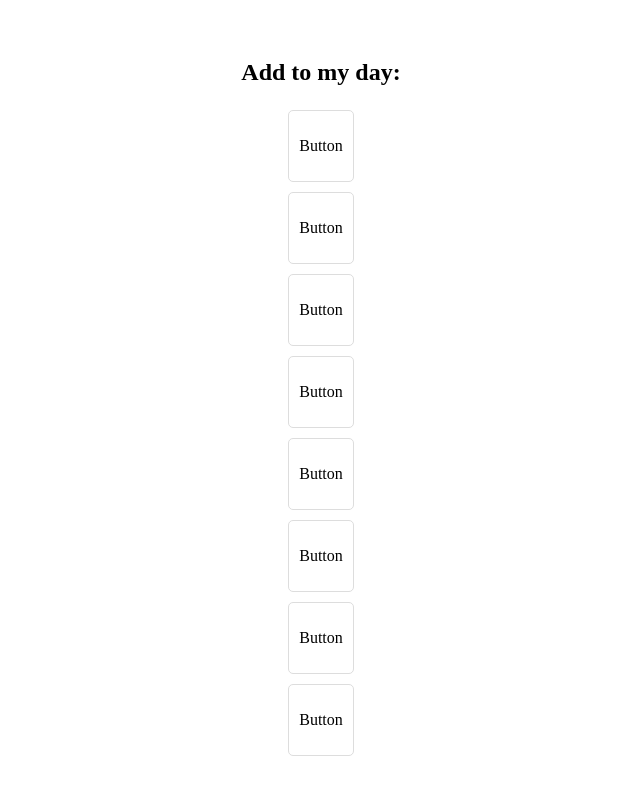
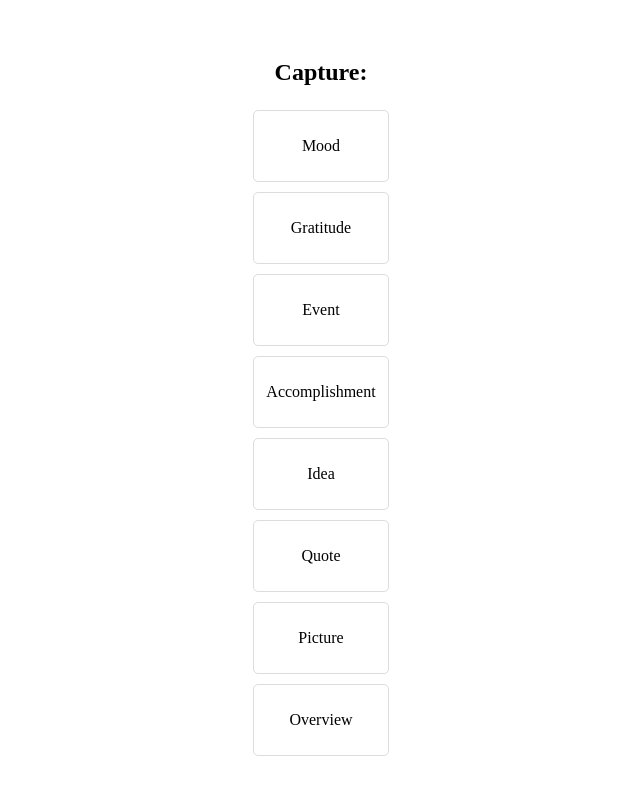
Before and after one commit to JesseBremer/journal-mate, a plain HTML site: page pages/flowform.html in a window 1280 px wide. Shown: the whole page, without its empty margins (319-959 px from the left). Drawn offline with Linux system fonts and the light colour scheme.

Commit message:
Setup page structure for events to take place.

```diff
--- a/pages/flowform.html
+++ b/pages/flowform.html
@@ -11,38 +11,38 @@
 <body>
     <div class="button-column">
         <div class="title">
-            <h2>Add to my day:</h2>
+            <h2>Capture:</h2>
         </div>
         <div class="button" onclick="handleButtonClick(1)">
-            <p>Button</p>
+            <p>Mood</p>
         </div>
 
         <div class="button" onclick="handleButtonClick(2)">
-            <p>Button</p>
+            <p>Gratitude</p>
         </div>
 
         <div class="button" onclick="handleButtonClick(3)">
-            <p>Button</p>
+            <p>Event</p>
         </div>
 
         <div class="button" onclick="handleButtonClick(3)">
-            <p>Button</p>
+            <p>Accomplishment</p>
         </div>
 
         <div class="button" onclick="handleButtonClick(3)">
-            <p>Button</p>
+            <p>Idea</p>
         </div>
 
         <div class="button" onclick="handleButtonClick(3)">
-            <p>Button</p>
+            <p>Quote</p>
         </div>
 
         <div class="button" onclick="handleButtonClick(3)">
-            <p>Button</p>
+            <p>Picture</p>
         </div>
 
         <div class="button" onclick="handleButtonClick(3)">
-            <p>Button</p>
+            <p>Overview</p>
         </div>
     </div>
 
--- a/stylesheets/flowform.css
+++ b/stylesheets/flowform.css
@@ -14,6 +14,7 @@ body {
 
   .button {
     cursor: pointer;
+    width: 80%;
     padding: 10px;
     margin: 5px;
     border: 1px solid #ddd;
```
